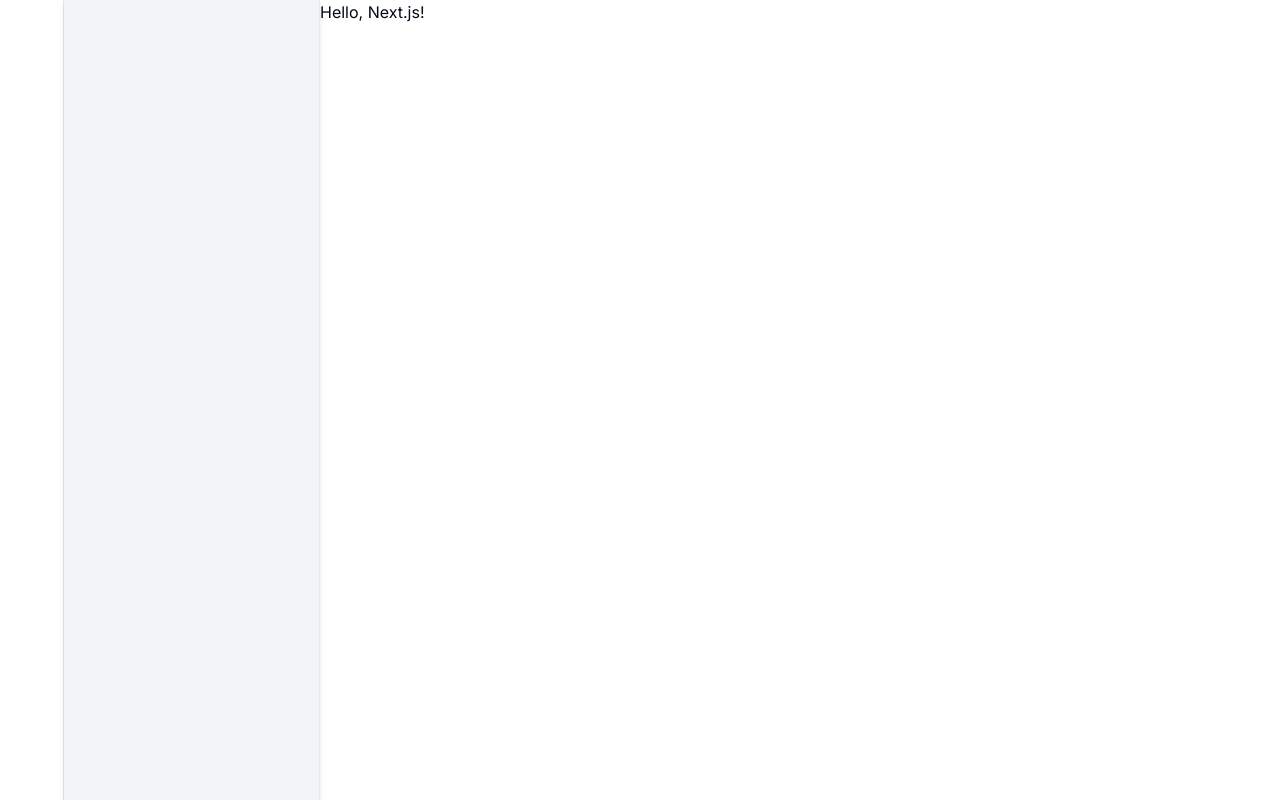
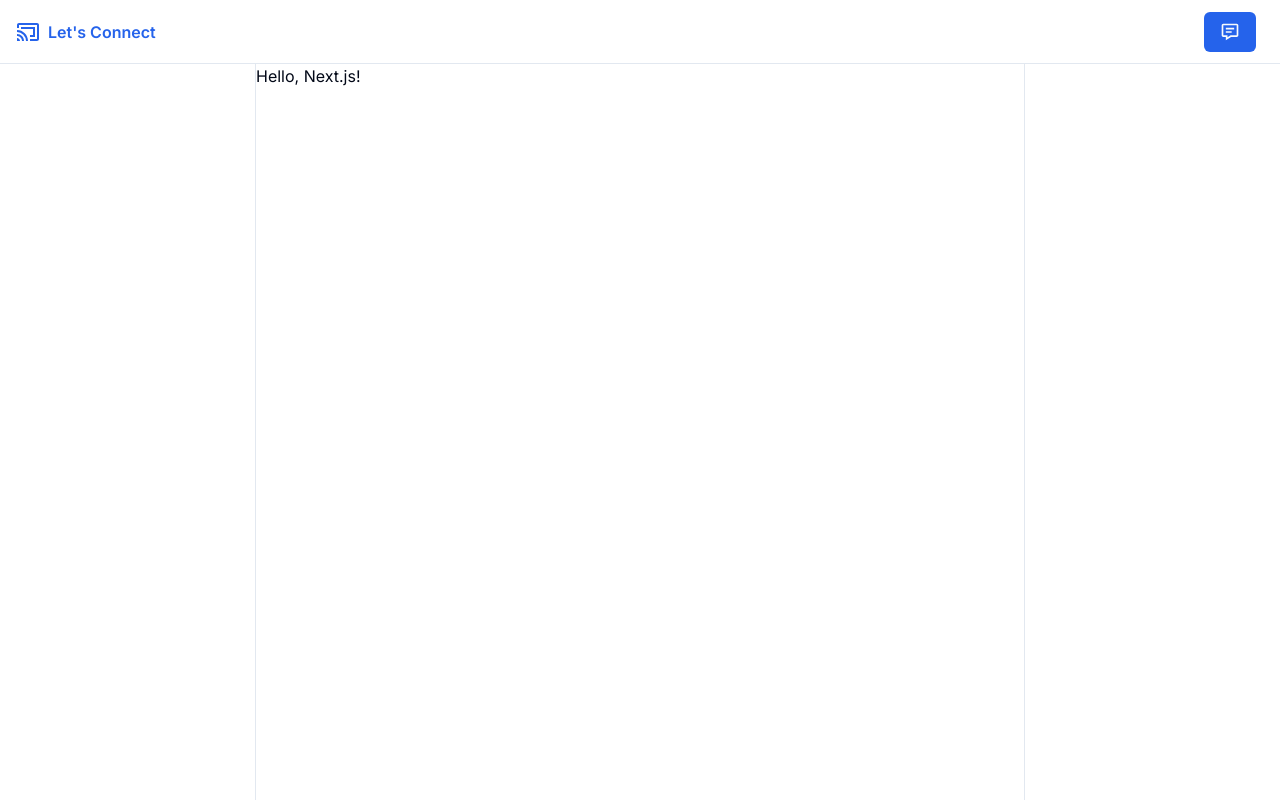
Before and after one commit to ryan-dxb/chat-app-mern-final, a Next.js app in the folder frontend/: page / in a window 1280 px wide. Built offline with nearby package versions, Linux system fonts and the light colour scheme.

Commit message:
Added Navbar and completed the dashboard layout

```diff
--- a/frontend/src/components/dashboard/common/AppWrapper.tsx
+++ b/frontend/src/components/dashboard/common/AppWrapper.tsx
@@ -1,6 +1,8 @@
 import React, { FC } from "react";
 import Navbar from "../navbar/page";
-import Sidebar from "../sidebar/page";
+import Sidebar from "../left-sidebar/page";
+import LeftSidebar from "../left-sidebar/page";
+import RightSidebar from "../right-sidebar/page";
 
 interface AppWrapperProps {
   // Add your prop types here
@@ -9,12 +11,15 @@ interface AppWrapperProps {
 
 const AppWrapper: FC<AppWrapperProps> = ({ children }) => {
   return (
-    <main className="flex flex-row h-[100vh] overflow-hidden">
-      <div className="flex flex-row">
+    <main className="flex flex-col h-[100vh] overflow-hidden">
+      <nav>
         <Navbar />
-        <Sidebar />
+      </nav>
+      <div className="flex h-full flex-row">
+        <LeftSidebar />
+        <div className="flex-1">{children}</div>
+        <RightSidebar />
       </div>
-      <div className="flex-1">{children}</div>
     </main>
   );
 };
--- /dev/null
+++ b/frontend/src/components/dashboard/common/Logo.tsx
@@ -0,0 +1,17 @@
+import React, { FC } from "react";
+import { MdOutlineCastConnected } from "react-icons/md";
+
+interface LogoProps {
+  // Add your prop types here
+}
+
+const Logo: FC<LogoProps> = () => {
+  return (
+    <>
+      <MdOutlineCastConnected className="h-6 w-6 text-primary" />
+      <span className="ml-2 font-semibold text-primary">Let's Connect</span>
+    </>
+  );
+};
+
+export default Logo;
--- /dev/null
+++ b/frontend/src/components/dashboard/left-sidebar/page.tsx
@@ -0,0 +1,11 @@
+import React, { FC } from "react";
+
+interface LeftSidebarProps {
+  // Add your prop types here
+}
+
+const LeftSidebar: FC<LeftSidebarProps> = () => {
+  return <div className="flex flex-shrink-0 w-64 border-r "></div>;
+};
+
+export default LeftSidebar;
--- /dev/null
+++ b/frontend/src/components/dashboard/navbar/NavbarButton.tsx
@@ -0,0 +1,20 @@
+import { Button } from "@/components/ui/button";
+import { cn } from "@/lib/utils";
+import React, { FC } from "react";
+import { IconType } from "react-icons";
+
+interface NavbarButtonProps {
+  // Add your prop types here
+  className: string;
+  icon: IconType;
+}
+
+const NavbarButton: FC<NavbarButtonProps> = ({ className, icon: Icon }) => {
+  return (
+    <Button className={cn("", className)}>
+      <Icon className="w-5 h-5" />
+    </Button>
+  );
+};
+
+export default NavbarButton;
--- a/frontend/src/components/dashboard/navbar/page.tsx
+++ b/frontend/src/components/dashboard/navbar/page.tsx
@@ -1,11 +1,25 @@
 import React, { FC } from "react";
+import Logo from "../common/Logo";
+import { Button } from "@/components/ui/button";
+import NavbarButton from "./NavbarButton";
+import { BiMessageDetail } from "react-icons/bi";
 
 interface NavbarProps {
   // Add your prop types here
 }
 
 const Navbar: FC<NavbarProps> = () => {
-  return <div className="h-full w-16 border-r"></div>;
+  return (
+    <div className="flex flex-1 items-center px-4 h-16 flex-shrink-0 border-b">
+      <div className="flex flex-row flex-shrink-0 items-center justify-center">
+        <Logo />
+      </div>
+
+      <div className="ml-auto">
+        <NavbarButton className="mr-2" icon={BiMessageDetail} />
+      </div>
+    </div>
+  );
 };
 
 export default Navbar;
--- /dev/null
+++ b/frontend/src/components/dashboard/right-sidebar/page.tsx
@@ -0,0 +1,11 @@
+import React, { FC } from "react";
+
+interface RightSidebarProps {
+  // Add your prop types here
+}
+
+const RightSidebar: FC<RightSidebarProps> = () => {
+  return <div className="flex flex-shrink-0 w-64 border-l"></div>;
+};
+
+export default RightSidebar;
--- a/frontend/src/components/dashboard/sidebar/page.tsx
+++ /dev/null
@@ -1,12 +0,0 @@
-import React from "react";
-import { NextPage } from "next";
-
-interface SidebarProps {
-  // Add your prop types here
-}
-
-const Sidebar: NextPage<SidebarProps> = () => {
-  return <div className="w-64 border-r bg-secondary shadow-md"></div>;
-};
-
-export default Sidebar;
```
